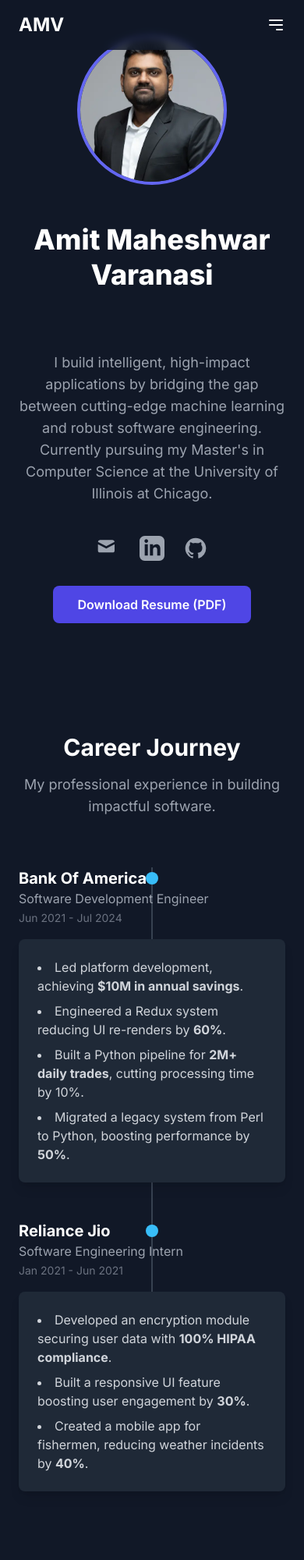
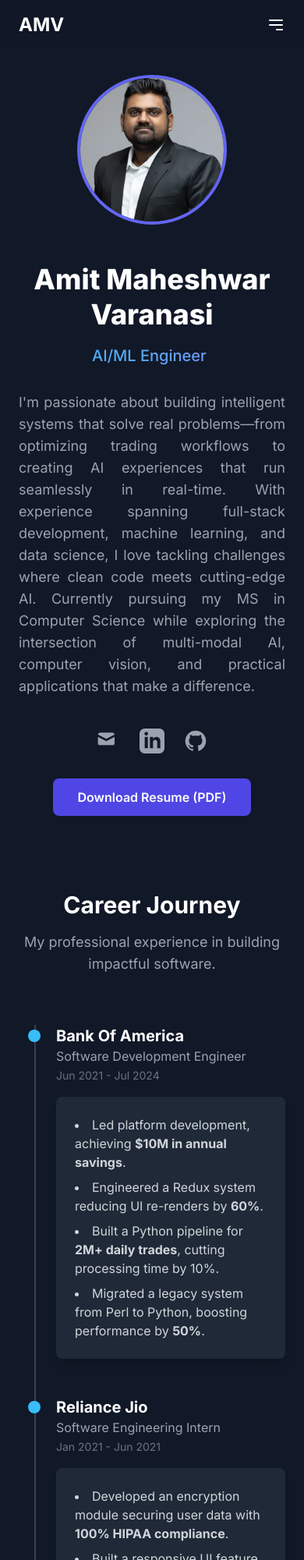
Before and after one commit to AmitVaranasi/PortfolioWebsite, a plain HTML site: page index.html in a window 390 px wide. Shown: the top 2000 px of the page at 78% size. Drawn offline with nearby package versions, Linux system fonts and the light colour scheme.

Commit message:
add the phone compatibility for the website

```diff
--- a/index.html
+++ b/index.html
@@ -100,7 +100,7 @@
     </header>
 
     <main>
-        <section id="home" class="min-h-screen flex items-center bg-gray-900">
+        <section id="home" class="min-h-screen pt-24 flex items-center bg-gray-900">
             <div class="container mx-auto px-6">
                 <div class="flex flex-col md:flex-row items-center justify-center gap-12">
                     <div class="flex-shrink-0">
@@ -113,8 +113,9 @@
                         <p id="typing-subtitle" class="mt-4 text-xl md:text-2xl font-medium text-gradient min-h-[36px] md:min-h-[36px]">
                             &nbsp;
                         </p>
-                        <p class="mt-6 mx-auto md:mx-0 max-w-3xl text-lg text-gray-400">
-                            I build intelligent, high-impact applications by bridging the gap between cutting-edge machine learning and robust software engineering. Currently pursuing my Master's in Computer Science at the University of Illinois at Chicago.
+                        <p class="mt-6 mx-auto md:mx-0 max-w-3xl text-lg text-gray-400 text-justify">
+                            I'm passionate about building intelligent systems that solve real problems—from optimizing trading workflows to creating AI experiences that run seamlessly in real-time. With experience spanning full-stack development, machine learning, and data science, I love tackling challenges where clean code meets cutting-edge AI.
+Currently pursuing my MS in Computer Science while exploring the intersection of multi-modal AI, computer vision, and practical applications that make a difference.
                         </p>
                         <div class="mt-10 flex justify-center md:justify-start items-center space-x-6">
                             <a href="mailto:amitmaheshwarvaranasi@gmail.com" class="text-gray-400 hover:text-white transition-colors">
@@ -144,10 +145,10 @@
                     <p class="mt-4 max-w-2xl mx-auto text-lg text-gray-400">My professional experience in building impactful software.</p>
                 </div>
                 <div class="relative max-w-3xl mx-auto">
-                    <div class="absolute left-1/2 transform -translate-x-1/2 h-full w-0.5 bg-gray-700"></div>
+                    <div class="absolute left-5 md:left-1/2 transform md:-translate-x-1/2 h-full w-0.5 bg-gray-700"></div>
 
-                    <div class="relative mb-12">
-                        <div class="absolute left-1/2 transform -translate-x-1/2 w-4 h-4 bg-sky-400 rounded-full mt-1.5"></div>
+                    <div class="relative mb-12 pl-12 md:pl-0">
+                        <div class="absolute left-5 md:left-1/2 transform -translate-x-1/2 w-4 h-4 bg-sky-400 rounded-full mt-1.5"></div>
                         <div class="md:grid md:grid-cols-2 md:gap-8">
                             <div class="md:text-right md:pr-8 mb-4 md:mb-0">
                                 <h3 class="text-xl font-bold text-white">Bank Of America</h3>
@@ -165,8 +166,8 @@
                         </div>
                     </div>
 
-                    <div class="relative">
-                        <div class="absolute left-1/2 transform -translate-x-1/2 w-4 h-4 bg-sky-400 rounded-full mt-1.5"></div>
+                    <div class="relative pl-12 md:pl-0">
+                        <div class="absolute left-5 md:left-1/2 transform -translate-x-1/2 w-4 h-4 bg-sky-400 rounded-full mt-1.5"></div>
                         <div class="md:grid md:grid-cols-2 md:gap-8">
                             <div class="md:order-2 md:text-left md:pl-8 mb-4 md:mb-0">
                                 <h3 class="text-xl font-bold text-white">Reliance Jio</h3>
@@ -459,10 +460,22 @@
             });
 
             // --- New Canvas Logic ---
+            // NOTE: The original script tag was incomplete. Assuming you might want this functionality.
+            // If you don't have a button with id="download-as-image", this part won't do anything.
             const downloadImageButton = document.getElementById('download-as-image');
-            downloadImageButton.addEventListener('click', () => {
-                html2canvas(document.body).then(canvas => {
-                    // Create a temporary link element
-                    const link = document.createElement('a');
-                    link.download = 'amit_maheshwar_resume.png';
-                    link.href = canvas.toD…
+            if(downloadImageButton) {
+                downloadImageButton.addEventListener('click', () => {
+                    html2canvas(document.body).then(canvas => {
+                        // Create a temporary link element
+                        const link = document.createElement('a');
+                        link.download = 'amit_maheshwar_varanasi_portfolio.png';
+                        link.href = canvas.toDataURL();
+                        link.click();
+                    });
+                });
+            }
+        });
+    </script>
+
+</body>
+</html>
```
